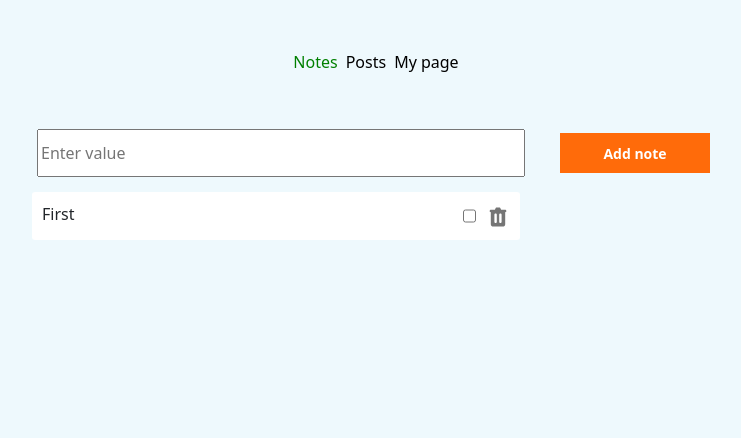
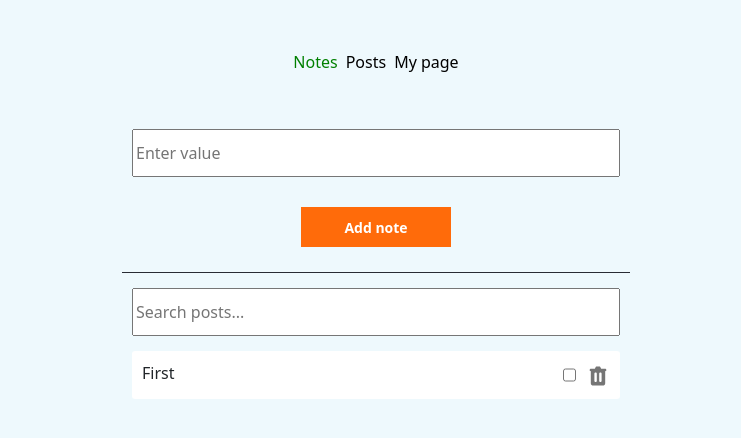
Before and after one commit to s-hitsan/morning-lessons, a React (Create React App) app: page /notes in a window 1280 px wide. Shown: the top 438 px of the page, without its empty margins (264-1005 px from the left). Built offline with nearby package versions, Linux system fonts and the light colour scheme.

Commit message:
complex selector added

```diff
--- a/src/components/NoteItem/NoteItem.scss
+++ b/src/components/NoteItem/NoteItem.scss
@@ -1,7 +1,7 @@
 .note__item_wrapper {
     height: 48px;
     width: 488px;
-    margin-left: 5px;
+    margin: 0 auto;
     border-radius: 3px;
     background-color: #FFFFFF;
 
--- a/src/pages/Notes/Notes.jsx
+++ b/src/pages/Notes/Notes.jsx
@@ -2,17 +2,22 @@ import { useState } from 'react';
 import { useDispatch, useSelector } from 'react-redux';
 
 import { AppButton, AppField, NoteItem } from '../../components';
+import { useDebounce } from '../../hooks/useDebounce';
 import {
   addNote as addNoteAction,
   deleteNote as deleteNoteAction,
+  setSearchString,
 } from '../../redux/notes-slice';
+import { selectNotesPage } from '../../redux/selectors';
 
 export const Notes = () => {
   const [inputValue, setInputValue] = useState('');
 
-  const { notes } = useSelector((state) => state.notesPage);
+  const { notes, searchString } = useSelector(selectNotesPage);
 
   const dispatch = useDispatch();
+
+  const setSearchValue = (e) => dispatch(setSearchString(e.target.value));
 
   const onNoteAddButtonClick = () => {
     dispatch(addNoteAction({ tittle: inputValue }));
@@ -33,15 +38,26 @@ export const Notes = () => {
       <div
         style={{
           display: 'flex',
+          flexDirection: 'column',
           justifyContent: 'center',
           alignItems: 'center',
           gap: '10px',
         }}
       >
-        <AppField value={inputValue} onInputChange={handleInputChange} />
-        <AppButton onClick={onNoteAddButtonClick} tittle='Add note' width='150px' />
+        <div>
+          <AppField value={inputValue} onInputChange={handleInputChange} />
+          <AppButton onClick={onNoteAddButtonClick} tittle='Add note' width='150px' />
+        </div>
+        <div>
+          <div className='divider' />
+          <AppField
+            value={searchString}
+            onInputChange={setSearchValue}
+            placeholder='Search posts...'
+          />
+        </div>
       </div>
-      <div style={{ width: '655px' }}>
+      <div>
         {notes?.map((note) => {
           return (
             <NoteItem
--- a/src/redux/notes-slice.js
+++ b/src/redux/notes-slice.js
@@ -4,6 +4,7 @@ const initialState = {
   notes: [{ id: 0, isCheked: false, tittle: 'First' }],
   total_items: 1,
   notesLastId: 1,
+  searchString: '',
 };
 
 export const notesSlice = createSlice({
@@ -22,9 +23,12 @@ export const notesSlice = createSlice({
     deleteNote(state, action) {
       state.notes = state.notes.filter((note) => note.id !== action.payload.id);
     },
+    setSearchString(state, action) {
+      state.searchString = action.payload;
+    },
   },
 });
 
-export const { addNote, deleteNote } = notesSlice.actions;
+export const { addNote, deleteNote, setSearchString } = notesSlice.actions;
 
 export default notesSlice.reducer;
--- /dev/null
+++ b/src/redux/selectors.js
@@ -0,0 +1,9 @@
+export const selectNotesPage = (state) => {
+  const { notes, searchString } = state.notesPage;
+  const filteredNotes = notes.filter((el) =>
+    el.tittle.toLowerCase().includes(searchString.toLowerCase()),
+  );
+  console.log(filteredNotes);
+
+  return { notes: filteredNotes, searchString };
+};
```
